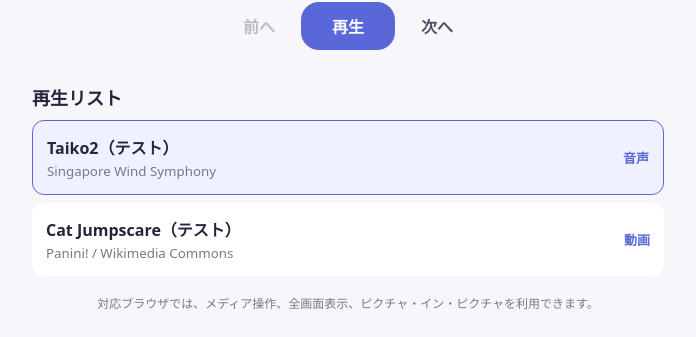
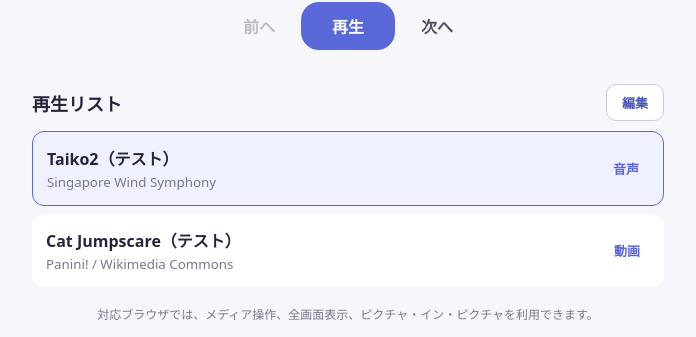
Before and after one commit to ApplePie3939/nagi-player, a React (Vite) app: page / in a window 1280 px wide. Shown: the part 1042-1379 px from the top of the page, without its empty margins (292-988 px from the left). Built offline with nearby package versions, Linux system fonts and the light colour scheme.

Commit message:
再生リストの編集と項目削除を追加

```diff
--- a/src/App.css
+++ b/src/App.css
@@ -2,11 +2,58 @@
 * { box-sizing: border-box; }
 body { margin: 0; min-width: 320px; }
 button, input { font: inherit; }
+button { cursor: pointer; }
 .page { width: min(100%, 680px); min-height: 100vh; margin: auto; padding: 24px 24px 48px; }
-header h1 { margin: 0; font-size: 28px; } header p, .now-playing p, .notice { color: #77788a; }
-header p { margin: 4px 0 0; }.artwork, .video { display: block; width: 100%; aspect-ratio: 1; object-fit: cover; margin-top: 28px; border-radius: 20px; background: #e7e8f5; }.video { aspect-ratio: 16 / 9; background: #151526; }.placeholder { display: grid; place-items: center; font-size: 80px; color: #5a67d8; }
-.local-files { display: flex; align-items: center; justify-content: space-between; gap: 16px; margin-top: 22px; padding: 16px; border: 1px solid #d9daf0; border-radius: 16px; background: #fff; }.local-files h2 { margin: 0; font-size: 16px; }.local-files p { margin: 4px 0 0; color: #77788a; font-size: 13px; }.file-picker { flex: none; border-radius: 12px; padding: 10px 12px; color: white; background: #5a67d8; font-size: 14px; font-weight: 600; cursor: pointer; }.file-picker input { position: absolute; width: 1px; height: 1px; overflow: hidden; clip: rect(0 0 0 0); clip-path: inset(50%); white-space: nowrap; }
-.now-playing { margin: 20px 0; text-align: center; }.now-playing span, .playlist-row em { color: #5a67d8; font-size: 13px; font-style: normal; font-weight: 700; }.now-playing h2 { margin: 4px 0; font-size: 24px; }.now-playing p { margin: 0; }
-.progress { width: 100%; accent-color: #5a67d8; }.time-row { display: flex; justify-content: space-between; color: #77788a; font-size: 14px; }.controls { display: flex; justify-content: center; gap: 12px; margin-top: 20px; }.controls button, .video-action { border: 0; border-radius: 18px; padding: 12px 14px; color: #4d4e63; background: transparent; font-weight: 600; cursor: pointer; }.controls .primary { min-width: 94px; color: white; background: #5a67d8; }.controls button:disabled { opacity: .35; cursor: default; }.video-actions { display: flex; gap: 10px; margin-top: 18px; }.video-action { flex: 1; border: 1px solid #c7c9e7; border-radius: 12px; color: #4956b7; }
-.playlist { margin-top: 34px; }.playlist h2 { margin: 0 0 10px; font-size: 18px; }.playlist-row { display: flex; width: 100%; align-items: center; justify-content: space-between; margin-bottom: 8px; padding: 14px; border: 0; border-radius: 12px; color: inherit; background: white; text-align: left; cursor: pointer; }.playlist-row.selected { border: 1px solid #5a67d8; background: #f0f1ff; }.playlist-row span { display: grid; gap: 3px; }.playlist-row small { color: #77788a; }.notice { margin: 18px 0 0; text-align: center; font-size: 12px; }
-@media (max-width: 460px) { .page { padding: 18px 16px 36px; }.local-files { align-items: flex-start; flex-direction: column; }.file-picker { width: 100%; text-align: center; } }
+header h1 { margin: 0; font-size: 28px; }
+header p, .now-playing p, .notice { color: #77788a; }
+header p { margin: 4px 0 0; }
+.local-files { display: flex; align-items: center; justify-content: space-between; gap: 16px; margin-top: 22px; padding: 16px; border: 1px solid #d9daf0; border-radius: 16px; background: #fff; }
+.local-files h2 { margin: 0; font-size: 16px; }
+.local-files p { margin: 4px 0 0; color: #77788a; font-size: 13px; }
+.file-picker { flex: none; border-radius: 12px; padding: 10px 12px; color: white; background: #5a67d8; font-size: 14px; font-weight: 600; cursor: pointer; }
+.file-picker input { position: absolute; width: 1px; height: 1px; overflow: hidden; clip: rect(0 0 0 0); clip-path: inset(50%); white-space: nowrap; }
+.artwork, .video { display: block; width: 100%; margin-top: 28px; border-radius: 20px; background: #e7e8f5; object-fit: cover; }
+.artwork { aspect-ratio: 1; }
+.video { aspect-ratio: 16 / 9; background: #151526; }
+.placeholder, .empty-player > span { display: grid; place-items: center; color: #5a67d8; }
+.placeholder { font-size: 80px; }
+.now-playing { margin: 20px 0; text-align: center; }
+.now-playing span, .playlist-row em { color: #5a67d8; font-size: 13px; font-style: normal; font-weight: 700; }
+.now-playing h2 { margin: 4px 0; font-size: 24px; }
+.now-playing p { margin: 0; }
+.progress { width: 100%; accent-color: #5a67d8; }
+.time-row { display: flex; justify-content: space-between; color: #77788a; font-size: 14px; }
+.controls { display: flex; justify-content: center; gap: 12px; margin-top: 20px; }
+.controls button, .video-action { border: 0; border-radius: 18px; padding: 12px 14px; color: #4d4e63; background: transparent; font-weight: 600; }
+.controls .primary { min-width: 94px; color: white; background: #5a67d8; }
+.controls button:disabled { opacity: .35; cursor: default; }
+.video-actions { display: flex; gap: 10px; margin-top: 18px; }
+.video-action { flex: 1; border: 1px solid #c7c9e7; border-radius: 12px; color: #4956b7; }
+.empty-player { display: grid; place-items: center; min-height: 300px; margin-top: 28px; padding: 28px; border: 2px dashed #d9daf0; border-radius: 20px; text-align: center; }
+.empty-player > span { width: 72px; height: 72px; border-radius: 50%; background: #f0f1ff; font-size: 34px; }
+.empty-player h2 { margin: 16px 0 4px; font-size: 20px; }
+.empty-player p { max-width: 320px; margin: 0; color: #77788a; }
+.playlist { margin-top: 34px; }
+.playlist-heading { display: flex; align-items: center; justify-content: space-between; margin-bottom: 10px; }
+.playlist-heading h2 { margin: 0; font-size: 18px; }
+.edit-button, .remove-button, .restore-button { border: 1px solid #c7c9e7; border-radius: 10px; padding: 8px 10px; background: white; color: #4956b7; font-size: 13px; font-weight: 700; }
+.edit-button { min-width: 58px; }
+.playlist-row { display: flex; align-items: center; gap: 10px; margin-bottom: 8px; padding: 0 10px 0 0; border-radius: 12px; background: white; }
+.playlist-row.selected { border: 1px solid #5a67d8; background: #f0f1ff; }
+.playlist-select { display: flex; flex: 1; align-items: center; justify-content: space-between; min-width: 0; padding: 14px; border: 0; border-radius: 12px; color: inherit; background: transparent; text-align: left; }
+.playlist-row span, .hidden-row span { display: grid; min-width: 0; gap: 3px; }
+.playlist-row strong, .hidden-row strong { overflow: hidden; text-overflow: ellipsis; white-space: nowrap; }
+.playlist-row small, .hidden-row small { color: #77788a; }
+.remove-button { flex: none; border-color: #e9b5bd; color: #ae3143; }
+.empty-playlist { margin: 0; padding: 18px; border-radius: 12px; background: white; color: #77788a; text-align: center; }
+.hidden-items { margin-top: 22px; padding-top: 18px; border-top: 1px solid #d9daf0; }
+.hidden-items h3 { margin: 0 0 10px; font-size: 15px; }
+.hidden-row { display: flex; align-items: center; justify-content: space-between; gap: 12px; margin-top: 8px; padding: 12px; border-radius: 12px; background: #eef0f7; }
+.restore-button { flex: none; }
+.notice { margin: 18px 0 0; text-align: center; font-size: 12px; }
+@media (max-width: 460px) {
+  .page { padding: 18px 16px 36px; }
+  .local-files { align-items: flex-start; flex-direction: column; }
+  .file-picker { width: 100%; text-align: center; }
+  .remove-button, .restore-button { min-height: 40px; }
+}
--- a/src/App.tsx
+++ b/src/App.tsx
@@ -3,9 +3,24 @@ import { playlist } from './playlist';
 import type { PlaylistItem } from './types';
 import './App.css';
 
+const HIDDEN_BUNDLED_ITEMS_KEY = 'nagi-player.hidden-bundled-items';
+
+type PlaylistSource = 'bundled' | 'local';
+type DisplayPlaylistItem = PlaylistItem & { source: PlaylistSource };
+
 const formatTime = (seconds: number) => {
   const safe = Number.isFinite(seconds) ? Math.max(0, Math.floor(seconds)) : 0;
   return `${Math.floor(safe / 60)}:${String(safe % 60).padStart(2, '0')}`;
+};
+
+const readHiddenBundledIds = (): string[] => {
+  try {
+    const value = localStorage.getItem(HIDDEN_BUNDLED_ITEMS_KEY);
+    const parsed: unknown = value ? JSON.parse(value) : [];
+    return Array.isArray(parsed) && parsed.every(item => typeof item === 'string') ? parsed : [];
+  } catch {
+    return [];
+  }
 };
 
 const supportsPictureInPicture = () =>
@@ -19,7 +34,9 @@ const supportsFullscreen = () =>
 
 export default function App() {
   const [localPlaylist, setLocalPlaylist] = useState<PlaylistItem[]>([]);
-  const [selectedIndex, setSelectedIndex] = useState(0);
+  const [hiddenBundledIds, setHiddenBundledIds] = useState<string[]>(readHiddenBundledIds);
+  const [selectedId, setSelectedId] = useState<string | null>(() => playlist[0]?.id ?? null);
+  const [isEditing, setIsEditing] = useState(false);
   const [currentTime, setCurrentTime] = useState(0);
   const [duration, setDuration] = useState(0);
   const [isPlaying, setIsPlaying] = useState(false);
@@ -29,15 +46,36 @@ export default function App() {
   const videoRef = useRef<HTMLVideoElement>(null);
   const shouldAutoplay = useRef(false);
   const localMediaUrls = useRef(new Set<string>());
-  const allPlaylist = useMemo(() => [...playlist, ...localPlaylist], [localPlaylist]);
-  const selected = allPlaylist[selectedIndex];
 
-  const activeElement = useCallback((item = selected): HTMLMediaElement | null =>
-    item.kind === 'audio' ? audioRef.current : videoRef.current, [selected]);
+  const bundledPlaylist = useMemo<DisplayPlaylistItem[]>(() => playlist
+    .filter(item => !hiddenBundledIds.includes(item.id))
+    .map(item => ({ ...item, source: 'bundled' })), [hiddenBundledIds]);
+  const allPlaylist = useMemo<DisplayPlaylistItem[]>(() => [
+    ...bundledPlaylist,
+    ...localPlaylist.map(item => ({ ...item, source: 'local' as const })),
+  ], [bundledPlaylist, localPlaylist]);
+  const hiddenBundledItems = useMemo(() => playlist.filter(item => hiddenBundledIds.includes(item.id)), [hiddenBundledIds]);
+  const selectedIndex = allPlaylist.findIndex(item => item.id === selectedId);
+  const selected = selectedIndex >= 0 ? allPlaylist[selectedIndex] : undefined;
+
+  const activeElement = useCallback((item = selected): HTMLMediaElement | null => {
+    if (!item) return null;
+    return item.kind === 'audio' ? audioRef.current : videoRef.current;
+  }, [selected]);
 
   const pauseInactive = useCallback((kind: PlaylistItem['kind']) => {
     const inactive = kind === 'audio' ? videoRef.current : audioRef.current;
     inactive?.pause();
+  }, []);
+
+  const stopPlayback = useCallback(() => {
+    audioRef.current?.pause();
+    videoRef.current?.pause();
+    shouldAutoplay.current = false;
+    setIsPlaying(false);
+    setCurrentTime(0);
+    setDuration(0);
+    if ('mediaSession' in navigator) navigator.mediaSession.playbackState = 'none';
   }, []);
 
   const syncMediaSession = useCallback((item: PlaylistItem, playing: boolean) => {
@@ -51,9 +89,16 @@ export default function App() {
     navigator.mediaSession.playbackState = playing ? 'playing' : 'paused';
   }, []);
 
+  const select = useCallback((id: string | null, autoplay = false) => {
+    const next = allPlaylist.find(item => item.id === id);
+    stopPlayback();
+    shouldAutoplay.current = autoplay && Boolean(next);
+    setSelectedId(next?.id ?? null);
+  }, [allPlaylist, stopPlayback]);
+
   const playSelected = useCallback(async () => {
     const media = activeElement();
-    if (!media || !selected.mediaUrl) return;
+    if (!media || !selected) return;
     pauseInactive(selected.kind);
     try {
       await media.play();
@@ -62,32 +107,31 @@ export default function App() {
     }
   }, [activeElement, pauseInactive, selected]);
 
-  const select = useCallback((index: number, autoplay = false) => {
-    const next = allPlaylist[index];
-    audioRef.current?.pause();
-    videoRef.current?.pause();
-    shouldAutoplay.current = autoplay;
-    setIsPlaying(false);
-    setCurrentTime(0);
-    setDuration(0);
-    setSelectedIndex(index);
-    if ('mediaSession' in navigator) navigator.mediaSession.playbackState = 'none';
-    if (!next.mediaUrl) shouldAutoplay.current = false;
-  }, [allPlaylist]);
+  const selectRelative = useCallback((offset: number, autoplay = true) => {
+    if (selectedIndex < 0) return;
+    const next = allPlaylist[selectedIndex + offset];
+    if (next) select(next.id, autoplay);
+  }, [allPlaylist, select, selectedIndex]);
 
   const playNext = useCallback((autoplay = true) => {
-    if (selectedIndex >= allPlaylist.length - 1) {
+    if (selectedIndex < 0 || selectedIndex >= allPlaylist.length - 1) {
       activeElement()?.pause();
       shouldAutoplay.current = false;
       setIsPlaying(false);
       return;
     }
-    select(selectedIndex + 1, autoplay);
-  }, [activeElement, allPlaylist.length, select, selectedIndex]);
+    selectRelative(1, autoplay);
+  }, [activeElement, allPlaylist.length, selectRelative, selectedIndex]);
 
   useEffect(() => () => {
     localMediaUrls.current.forEach(url => URL.revokeObjectURL(url));
   }, []);
+
+  useEffect(() => {
+    try {
+      localStorage.setItem(HIDDEN_BUNDLED_ITEMS_KEY, JSON.stringify(hiddenBundledIds));
+    } catch { /* Storage is unavailable; the current-session setting still works. */ }
+  }, [hiddenBundledIds]);
 
   useEffect(() => {
     setPictureInPictureSupported(supportsPictureInPicture());
@@ -96,7 +140,7 @@ export default function App() {
 
   useEffect(() => {
     const media = activeElement();
-    if (!media) return;
+    if (!media || !selected) return;
     media.load();
     syncMediaSession(selected, false);
     if (shouldAutoplay.current) {
@@ -113,7 +157,7 @@ export default function App() {
     };
     navigator.mediaSession.setActionHandler('play', () => void playSelected());
     navigator.mediaSession.setActionHandler('pause', () => activeElement()?.pause());
-    navigator.mediaSession.setActionHandler('previoustrack', () => select(Math.max(0, selectedIndex - 1), true));
+    navigator.mediaSession.setActionHandler('previoustrack', () => selectRelative(-1));
     navigator.mediaSession.setActionHandler('nexttrack', () => playNext());
     navigator.mediaSession.setActionHandler('seekbackward', () => seek(-10));
     navigator.mediaSession.setActionHandler('seekforward', () => seek(10));
@@ -121,13 +165,12 @@ export default function App() {
       const media = activeElement();
       if (media && details.seekTime !== undefined) media.currentTime = details.seekTime;
     });
-  }, [activeElement, playNext, playSelected, select, selectedIndex]);
+  }, [activeElement, playNext, playSelected, selectRelative]);
 
   const handleLoadedMetadata = (event: React.SyntheticEvent<HTMLMediaElement>) => setDuration(event.currentTarget.duration);
   const handleTimeUpdate = (event: React.SyntheticEvent<HTMLMediaElement>) => setCurrentTime(event.currentTarget.currentTime);
-  const handlePlay = () => { setIsPlaying(true); syncMediaSession(selected, true); };
-  const handlePause = () => { setIsPlaying(false); syncMediaSession(selected, false); };
-  const handleEnded = () => playNext();
+  const handlePlay = () => { if (selected) { setIsPlaying(true); syncMediaSession(selected, true); } };
+  const handlePause = () => { if (selected) { setIsPlaying(false); syncMediaSession(selected, false); } };
   const seek = (value: number) => { const media = activeElement(); if (media) media.currentTime = value; };
 
   const addLocalFiles = (event: React.ChangeEvent<HTMLInputElement>) => {
@@ -144,16 +187,43 @@ export default function App() {
         mediaUrl,
       };
     });
-    if (additions.length) setLocalPlaylist(items => [...items, ...additions]);
+    if (additions.length) {
+      setLocalPlaylist(items => [...items, ...additions]);
+      if (!selected) setSelectedId(additions[0].id);
+    }
     event.target.value = '';
   };
 
+  const removeItem = (item: DisplayPlaylistItem) => {
+    const message = item.source === 'local'
+      ? `「${item.title}」を再生リストから削除しますか？\n端末の元ファイルは削除されません。`
+      : `「${item.title}」をこのブラウザで非表示にしますか？\n編集モードから後で表示に戻せます。`;
+    if (!window.confirm(message)) return;
+
+    const itemIndex = allPlaylist.findIndex(candidate => candidate.id === item.id);
+    const nextItem = selectedId === item.id
+      ? allPlaylist[itemIndex + 1] ?? allPlaylist[itemIndex - 1]
+      : undefined;
+    if (selectedId === item.id) select(nextItem?.id ?? null);
+
+    if (item.source === 'local') {
+      setLocalPlaylist(items => items.filter(candidate => candidate.id !== item.id));
+      URL.revokeObjectURL(item.mediaUrl);
+      localMediaUrls.current.delete(item.mediaUrl);
+    } else {
+      setHiddenBundledIds(ids => ids.includes(item.id) ? ids : [...ids, item.id]);
+    }
+  };
+
+  const restoreBundledItem = (id: string) => setHiddenBundledIds(ids => ids.filter(itemId => itemId !== id));
   const toggle = () => isPlaying ? activeElement()?.pause() : void playSelected();
+
   const startPictureInPicture = async () => {
     const video = videoRef.current;
     if (!video || document.pictureInPictureElement) return;
     try { await video.requestPictureInPicture(); } catch { /* Browser denied the request. */ }
   };
+
   const enterFullscreen = async () => {
     const video = videoRef.current as SafariVideoElement | null;
     if (!video) return;
@@ -164,7 +234,7 @@ export default function App() {
     } catch { /* Browser denied the request. */ }
   };
 
-  const mediaEvents = { onLoadedMetadata: handleLoadedMetadata, onTimeUpdate: handleTimeUpdate, onPlay: handlePlay, onPause: handlePause, onEnded: handleEnded };
+  const mediaEvents = { onLoadedMetadata: handleLoadedMetadata, onTimeUpdate: handleTimeUpdate, onPlay: handlePlay, onPause: handlePause, onEnded: () => playNext() };
 
   return <main className="page">
     <header><h1>凪プレイヤー</h1><p>同梱メディアを、いつでも。</p></header>
@@ -172,18 +242,28 @@ export default function App() {
       <div><h2 id="local-files-title">端末のファイルを再生</h2><p>選んだ音声・動画は、この端末とブラウザ内だけで扱われます。</p></div>
       <label className="file-picker">ファイルを選ぶ<input type="file" accept="audio/*,video/*,.mp3,.m4a,.aac,.wav,.flac,.mp4,.m4v,.mov,.webm" multiple onChange={addLocalFiles} /></label>
     </section>
-    <audio ref={audioRef} src={selected.kind === 'audio' ? selected.mediaUrl : undefined} preload="metadata" {...mediaEvents} />
+    <audio ref={audioRef} src={selected?.kind === 'audio' ? selected.mediaUrl : undefined} preload="metadata" {...mediaEvents} />
+    {selected ? <>
       {selected.kind === 'video' && <video ref={videoRef} className="video" src={selected.mediaUrl} playsInline preload="metadata" {...mediaEvents} />}
       {selected.kind === 'audio' && (selected.artworkUrl ? <img className="artwork" src={selected.artworkUrl} alt={`${selected.title}のアートワーク`} /> : <div className="artwork placeholder" aria-hidden="true">♪</div>)}
       <section className="now-playing" aria-live="polite"><span>{selected.kind === 'audio' ? '音声' : '動画'}</span><h2>{selected.title}</h2><p>{selected.artist}</p></section>
       <input className="progress" type="range" aria-label="再生位置" value={currentTime} min="0" max={Math.max(duration, 1)} step="0.1" onChange={event => seek(Number(event.target.value))} />
       <div className="time-row"><span>{formatTime(currentTime)}</span><span>{formatTime(duration)}</span></div>
-    <div className="controls"><button onClick={() => select(Math.max(0, selectedIndex - 1), true)} disabled={selectedIndex === 0}>前へ</button><button className="primary" onClick={toggle}>{isPlaying ? '一時停止' : '再生'}</button><button onClick={() => playNext()} disabled={selectedIndex === allPlaylist.length - 1}>次へ</button></div>
+      <div className="controls"><button onClick={() => selectRelative(-1)} disabled={selectedIndex <= 0}>前へ</button><button className="primary" onClick={toggle}>{isPlaying ? '一時停止' : '再生'}</button><button onClick={() => selectRelative(1)} disabled={selectedIndex >= allPlaylist.length - 1}>次へ</button></div>
       {selected.kind === 'video' && (pictureInPictureSupported || fullscreenSupported) && <div className="video-actions">
         {fullscreenSupported && <button className="video-action" onClick={() => void enterFullscreen()}>全画面表示</button>}
         {pictureInPictureSupported && <button className="video-action" onClick={() => void startPictureInPicture()}>ピクチャ・イン・ピクチャを開始</button>}
       </div>}
-    <section className="playlist"><h2>再生リスト</h2>{allPlaylist.map((item, index) => <button key={item.id} className={`playlist-row ${index === selectedIndex ? 'selected' : ''}`} onClick={() => select(index)}><span><strong>{item.title}</strong><small>{item.artist}</small></span><em>{item.kind === 'audio' ? '音声' : '動画'}</em></button>)}</section>
+    </> : <section className="empty-player" aria-live="polite"><span>♪</span><h2>再生するファイルがありません</h2><p>上の「ファイルを選ぶ」から、端末内の音声・動画を追加できます。</p></section>}
+    <section className="playlist">
+      <div className="playlist-heading"><h2>再生リスト</h2><button className="edit-button" onClick={() => setIsEditing(editing => !editing)} aria-pressed={isEditing}>{isEditing ? '完了' : '編集'}</button></div>
+      {allPlaylist.map(item => <div key={item.id} className={`playlist-row ${item.id === selectedId ? 'selected' : ''}`}>
+        <button className="playlist-select" onClick={() => select(item.id)}><span><strong>{item.title}</strong><small>{item.artist}</small></span><em>{item.kind === 'audio' ? '音声' : '動画'}</em></button>
+        {isEditing && <button className="remove-button" onClick={() => removeItem(item)}>{item.source === 'local' ? '削除' : '非表示'}</button>}
+      </div>)}
+      {!allPlaylist.length && <p className="empty-playlist">再生リストは空です。</p>}
+      {isEditing && hiddenBundledItems.length > 0 && <section className="hidden-items" aria-labelledby="hidden-items-title"><h3 id="hidden-items-title">非表示の素材</h3>{hiddenBundledItems.map(item => <div className="hidden-row" key={item.id}><span><strong>{item.title}</strong><small>{item.artist}</small></span><button className="restore-button" onClick={() => restoreBundledItem(item.id)}>表示に戻す</button></div>)}</section>}
+    </section>
     <p className="notice">対応ブラウザでは、メディア操作、全画面表示、ピクチャ・イン・ピクチャを利用できます。</p>
   </main>;
 }
```
Lines whose indentation alone changed are shown as unchanged.
